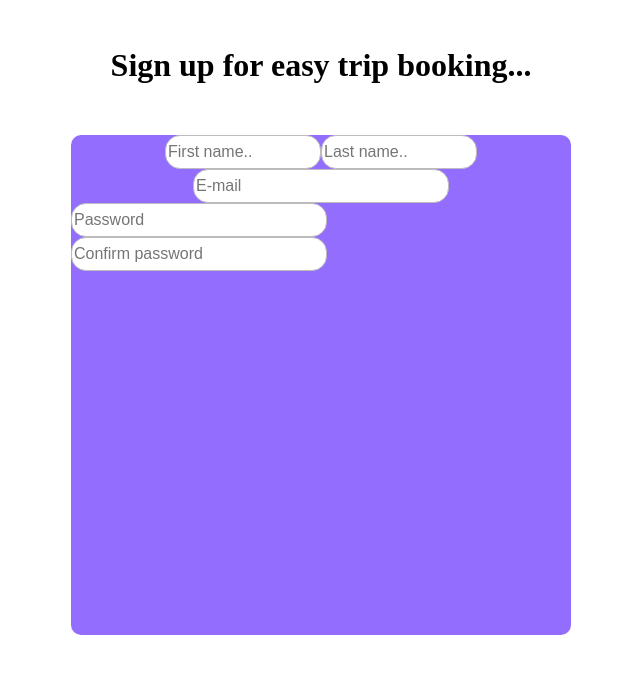
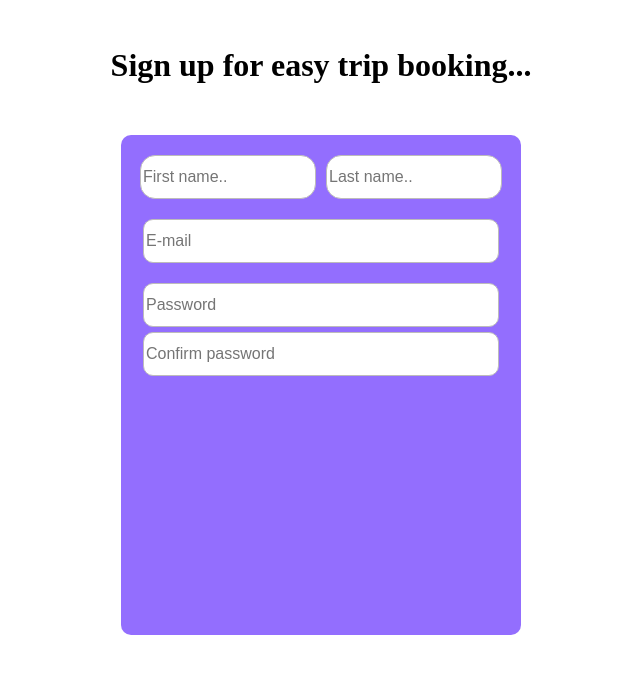
Before and after one commit to SchoolAcc12/WebDevDemo, a React (Vite) app in the folder client/: page /register in a window 1280 px wide. Shown: the top 674 px of the page, without its empty margins (319-959 px from the left). Built offline with nearby package versions, Linux system fonts and the light colour scheme; the HTML template or start-up script is replaced by a standard one.

Commit message:
Almost finished the sign up form

```diff
--- a/client/src/styles/Singup.css
+++ b/client/src/styles/Singup.css
@@ -11,33 +11,54 @@
     display: flex;
     flex-direction: column;
     align-items: center;
-    width: 500px;
+    width: 400px;
     height: 500px;
     border-radius: 10px 10px 10px 10px;
     background-color: #936EFE;
     color: white;
+    gap: 20px;
 }
 
 .inputs{
-    width: 250px;
-    height: 30px;
-    border-radius: 15px 15px 15px 15px;
+    width: 350px;
+    height: 40px;
+    border-radius: 10px 10px 10px 10px;
     border: 1px rgb(189, 187, 187) solid;
     font-size: 16px;
 }
 
+.names-container{
+    margin-top: 20px;
+    display: flex;
+    flex-direction: row;
+    gap: 10px;
+}
+
 #firstname{
-    width: 150px;
-    height: 30px;
+    width: 170px;
+    height: 40px;
     border-radius: 15px 15px 15px 15px;
     border: 1px rgb(189, 187, 187) solid;
     font-size: 16px;
 }
 
 #lastname{
-    width: 150px;
-    height: 30px;
+    width: 170px;
+    height: 40px;
     border-radius: 15px 15px 15px 15px;
     border: 1px rgb(189, 187, 187) solid;
     font-size: 16px;
 }
+
+.email-container{
+    display: flex;
+    flex-direction: column;
+    align-items: center;
+}
+
+.password-container{
+    display: flex;
+    flex-direction: column;
+    align-items: center;
+    gap:5px;
+}
```
Also changed, not shown: 1 other file (tests, documents, lock files or other folders).
